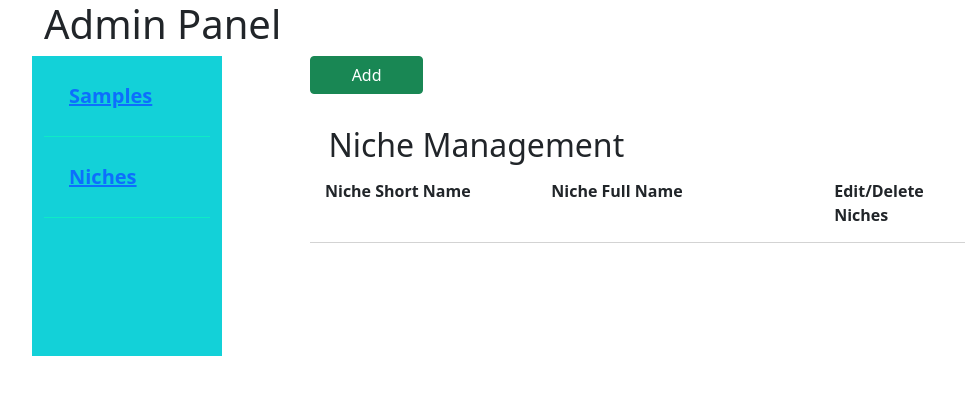
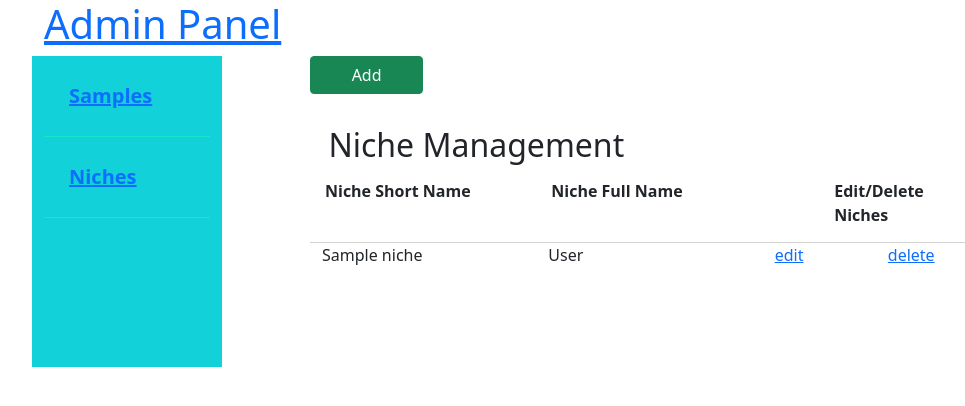
Before and after one commit to andreyfidrya/content-writer-s-email-creation-tool, a PHP site: page /php-crash-course-2020-master/cover-letter/admin/niches/index.php in a window 1280 px wide. Shown: the top 406 px of the page, without its empty margins (38-1003 px from the left). Run offline with PHP 8.4, Linux system fonts and the light colour scheme; tables that the repository leaves empty or names only in its code hold one stand-in row (values such as "Sample post").

Commit message:
beginning of edit page for niches

```diff
--- a/admin/niches/index.php
+++ b/admin/niches/index.php
@@ -1,3 +1,7 @@
+<?php
+      include "../../path.php";
+      include "../../app/controllers/niches.php";
+?>
 <!DOCTYPE html>
 <head>
     <title>Admin Panel</title>
@@ -7,7 +11,6 @@
     <meta charset='utf-8'>
 </head>
 <body>
-<?php include "../../path.php"; ?>
 
 <div class="container">
 <?php include "../../app/include/sidebar-admin.php"; ?>
@@ -22,5 +25,13 @@
             <div class="col-5">Niche Full Name</div>
             <div class="col-3">Edit/Delete Niches</div>
         </div>
+        <?php foreach ($niches as $key => $niche): ?>
+        <div class="row post">
+            <div class="title col-4"><?=$niche['nicheshortname'];?></div>
+            <div class="title col-4"><?=$niche['nichefullname'];?></div>
+            <div class="red col-2"><a href="edit.php?id=<?=$niche['id']; ?>">edit</a></div>
+            <div class="del col-2"><a href="edit.php?del_id=<?=$niche['id']; ?>">delete</a></div>
+        </div>
+        <?php endforeach; ?>
 
 </body>
--- a/admin/samples/index.php
+++ b/admin/samples/index.php
@@ -18,8 +18,8 @@
             </div>
         <div class="row title-table">
             <h2>Samples Management</h2>
-            <div class="col-2">Niche</div>
-            <div class="col-7">Sample URL</div>
+            <div class="col-3">Niche</div>
+            <div class="col-6">Sample URL</div>
             <div class="col-3">Edit/Delete Samples</div>
 </div>
 
--- a/app/controllers/niches.php
+++ b/app/controllers/niches.php
@@ -0,0 +1,41 @@
+<?php
+
+include SITE_ROOT . "/app/database/db.php";
+
+$errMsg = [];
+
+$NicheShortName = '';
+$NicheFullName = '';
+
+$niches = selectAll('niches');
+
+//Форма создания niches
+if($_SERVER['REQUEST_METHOD'] ==='POST' && isset($_POST['niche-create'])){
+
+$NicheShortName = trim($_POST['nicheshortname']);
+$NicheFullName = trim($_POST['nichefullname']);
+
+$existence = selectOne('niches',['nicheshortname' => $NicheShortName]);
+        if($existence['nicheshortname'] === $NicheShortName){
+            $errMsg = "Такая niche уже есть в базе";
+        }else{
+            $niche = [
+            'nicheshortname' => $NicheShortName,
+            'nichefullname' => $NicheFullName
+            ];
+        insert('niches', $niche);
+        header('location:' . BASE_URL . 'admin/niches/index.php');
+        }
+}else{
+    $NicheShortName = '';
+    $NicheFullName = '';
+}
+
+// Апдейт категории
+if($_SERVER['REQUEST_METHOD'] ==='GET' && isset($_GET['id'])){
+    $id = $_GET['id'];
+    $niche = selectOne('niches', ['id' => $id]);
+    $id = $niche['id'];
+    $NicheShortName = $niche['nicheshortname'];
+    $NicheFullName = $niche['nichefullname'];
+    }
--- a/app/include/sidebar-admin.php
+++ b/app/include/sidebar-admin.php
@@ -1,7 +1,7 @@
 
         <div class="col-4">
             <h1>
-                Admin Panel
+            <a href="<?php echo BASE_URL;?>">Admin Panel</a>
             </h1>
         </div>
 <div class="row">
--- a/path.php
+++ b/path.php
@@ -1,3 +1,4 @@
 <?php
+const SITE_ROOT = __DIR__;
 const BASE_URL = "http://localhost/cover-letter/";
 ?>
```
Also changed, not shown: admin/niches/create.php (+7 -3 lines), admin/niches/edit.php (+36 -0 lines).
